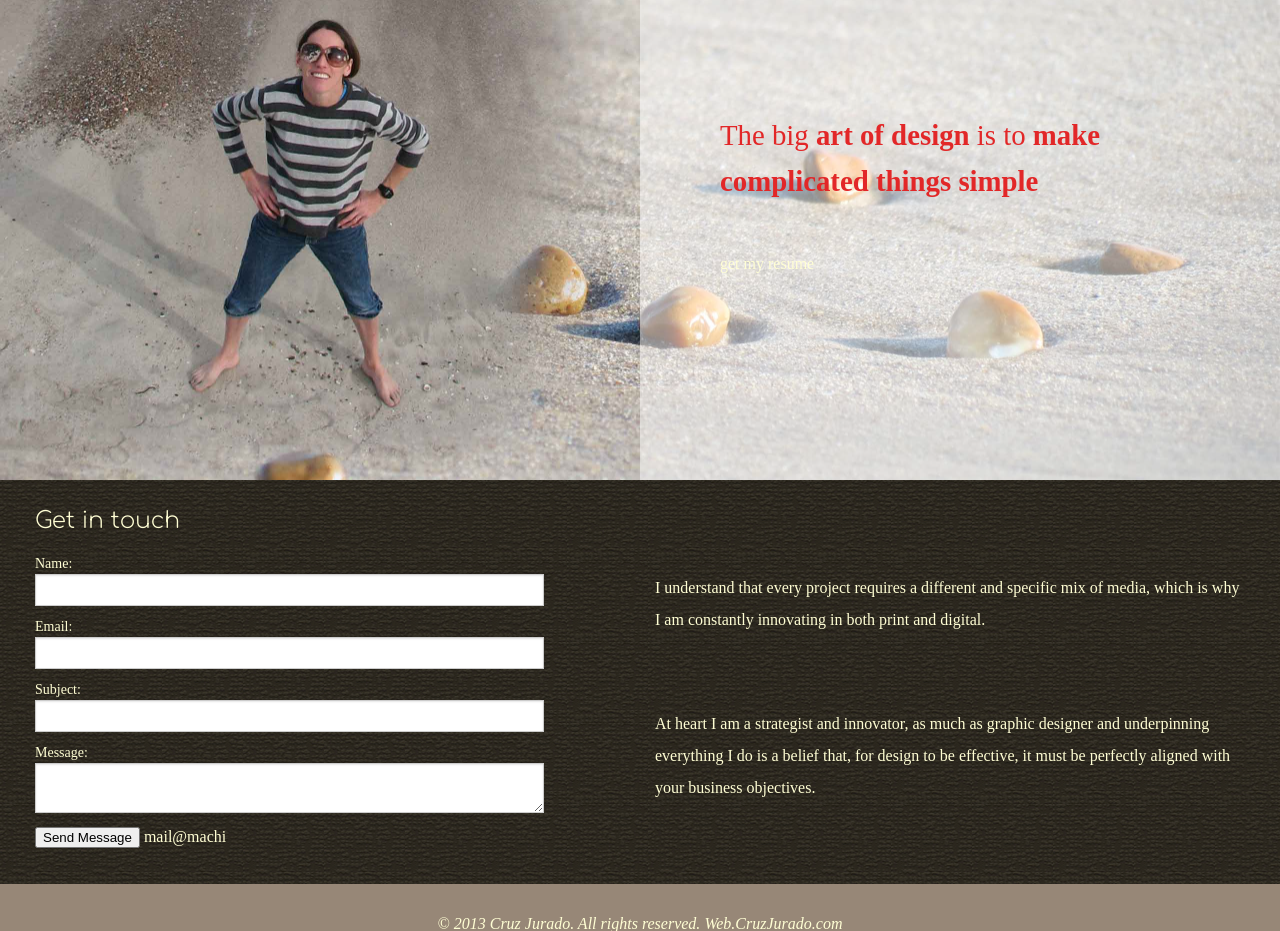
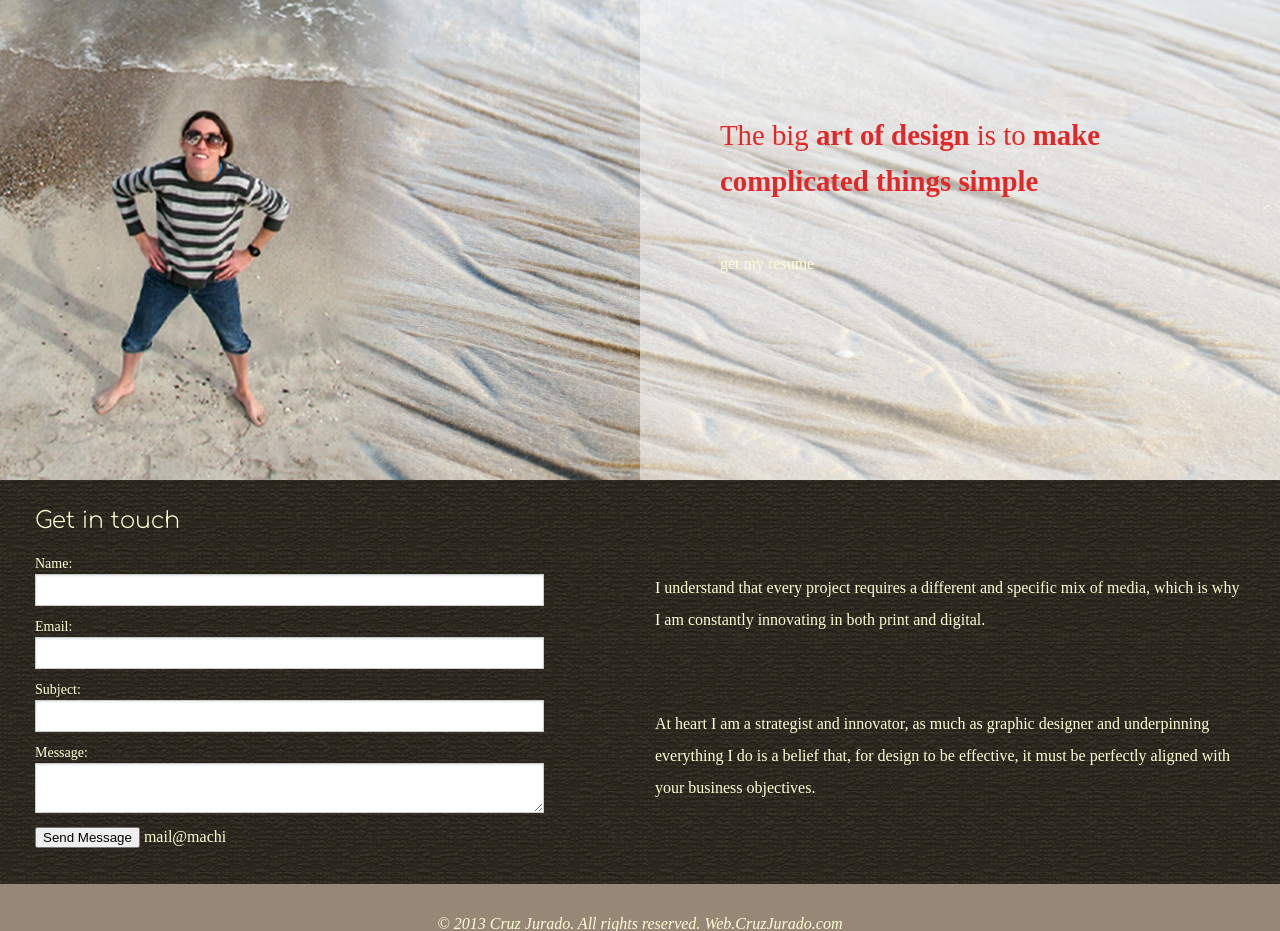
Before and after one commit to Zurc/machi, a PHP site: page /contact-me.php in a window 1280 px wide. Shown: the part 75-1006 px from the top of the page. Run offline with PHP 8.4, Linux system fonts and the light colour scheme; some web fonts are replaced.

Commit message:
nuevas imagenes

```diff
--- a/contact-me.php
+++ b/contact-me.php
@@ -7,7 +7,7 @@ include ('header.php');
  ?>
 
 <section>
-	<div class="about-me">
+	<div class="full-contact">
 		<article class="row">
 			<div class="large-6 columns right transparent_box bmargin-top">
 				<p class="banner">The big <span class="bold">art of design</span> is to <span class="bold">make complicated things simple</span></p>
--- a/css/style.css
+++ b/css/style.css
@@ -248,7 +248,7 @@ footer {
 
 /*
 ********************
-* About
+* About and Contact pages
 ********************
 */
 
@@ -267,6 +267,18 @@ footer {
 	background-size: cover;
 }
 .about-me h2, p {
+	color: #e22728;
+}
+
+.full-contact {
+	padding: 0;
+	background: url(../img/full_contact.jpg) no-repeat center center;
+	-webkit-background-size: cover;
+	-moz-background-size: cover;
+	-o-background-size: cover;
+	background-size: cover;
+}
+.full-contact h2, p {
 	color: #e22728;
 }
 
@@ -358,7 +370,7 @@ footer {
 
 .advertising_top {
 	padding: 0;
-	background: url(../img/sand_pack.jpg) no-repeat center center;
+	background: url(../img/sand_adv.jpg) no-repeat center center;
 	-webkit-background-size: cover;
 	-moz-background-size: cover;
 	-o-background-size: cover;
@@ -376,7 +388,7 @@ footer {
 
 .publishing_top {
 	padding: 0;
-	background: url(../img/publishing2.jpg) no-repeat center center;
+	background: url(../img/publishing.jpg) no-repeat center center;
 	-webkit-background-size: cover;
 	-moz-background-size: cover;
 	-o-background-size: cover;
```
Also changed, not shown: img/full_contact.jpg (added), img/publishing.jpg (added), img/sand_about.jpg, img/sand_adv.jpg (added), img/sand_brand.jpg, img/sand_feet.jpg, 2 other files.
